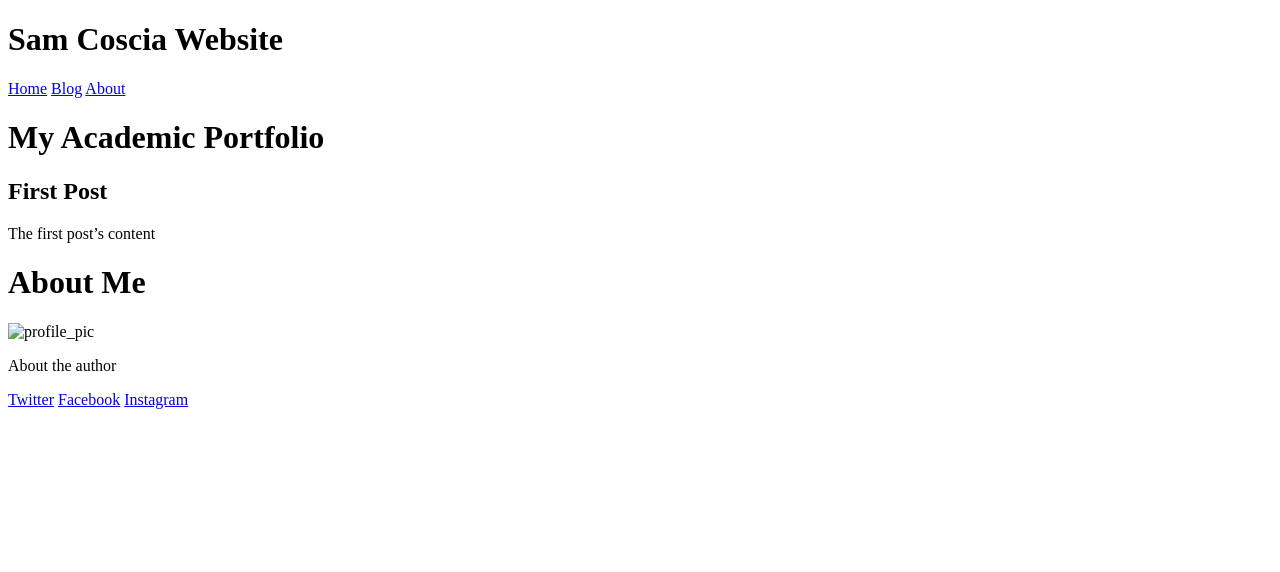
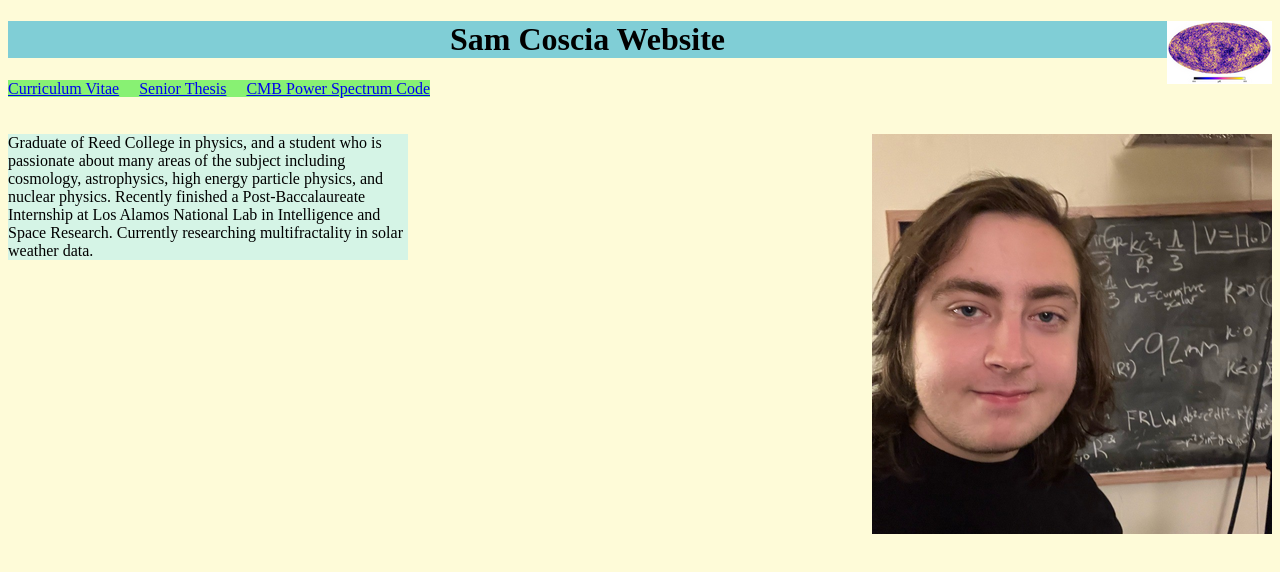
Before and after one commit to sfcoscia/Sam-Coscia-Website, a plain HTML site: page index.html in a window 1280 px wide. Drawn offline with Linux system fonts and the light colour scheme.

Commit message:
New website structure

```diff
--- a/index.html
+++ b/index.html
@@ -1,38 +1,58 @@
 <!DOCTYPE html>
 <html>
-   <head>
-      <title>Sam Coscia Website</title>
-      </head>
-   <body>
-      <header>
-      <h1>Sam Coscia Website</h1>
-      <nav>
-         <a href=”domain.tld/home”>Home</a>
-         <a href=”domain.tld/blog”>Blog</a>
-         <a href=”domain.tld/about”>About</a>
-      </nav>
-      </header>
-      <main>
-         <div class=”row">
-            <div class=”post-text-box”>
-               <h1>My Academic Portfolio</h1>
-               <section>
-                  <h1>First Post</h1>
-                  <p>The first post’s content</p>
-               </section>
-            </div>
-            <div class=”profile”>
-               <h1>About Me</h1>
-               <img src=”./profile_pic.png” alt="profile_pic" width="400"
-height="400"/>
-               <p>About the author</p>
-            </div>
-         </div>
-      </main>
-      <footer>
-         <a href=”twitter.com/author”>Twitter</a>
-         <a href=”facebook.com/author”>Facebook</a>
-         <a href=”instagram.com/author”>Instagram</a>
-      </footer>
-    </body>
+  <head>
+    <title>Sam Coscia Website
+	</title>
+  </head>
+<style>
+body {
+  background-color: #fefbd8;
+}
+
+h1 {
+  background-color: #80ced6;
+}
+
+div {
+  background-color: #d5f4e6;
+}
+
+p1 {
+  background-color: #88f173;
+
+
+
+span {
+  background-color: #f18973;
+}
+</style>
+
+  <body>
+    <h1 align="center">Sam Coscia Website
+		<img src="cmb_icon.png" alt="Italian Trulli" align="right">
+	</h1>
+	<p1 align="center">
+		<a href="  page2.html  " target="_self">Curriculum Vitae</a>
+		&nbsp;
+		&nbsp;
+		<a href="  page2.html  " target="_self">Senior Thesis</a>
+		&nbsp;
+		&nbsp;
+	    <a href="  page2.html  " target="_self">CMB Power Spectrum Code</a>
+		<br />
+		<br />
+		<br />
+	</p1>
+    <p2>
+</p2>
+	<img src="profile_pic.png" alt="Italian Trulli" align="right">
+	<div style="max-width:400px; word-wrap:break-word;">
+		Graduate of Reed College in physics, and a student who is
+		passionate about many areas of the subject including cosmology,
+		astrophysics, high energy particle physics, and nuclear physics.
+		Recently finished a Post-Baccalaureate Internship at Los Alamos
+		National Lab in Intelligence and Space Research. Currently
+		researching multifractality in solar weather data.
+	</div>
+  </body>
 </html>
```
Also changed, not shown: cmb_icon.png (added).
